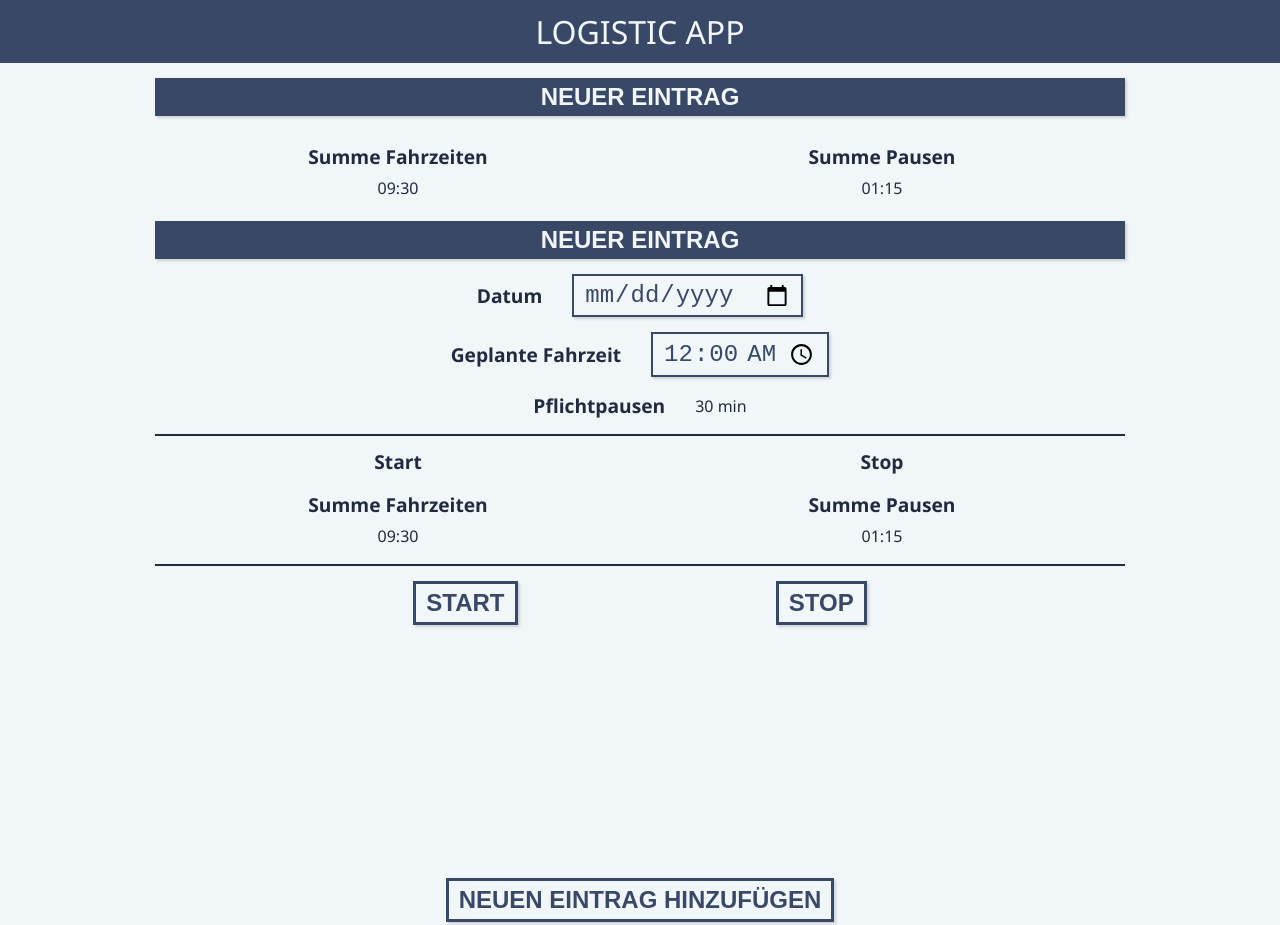
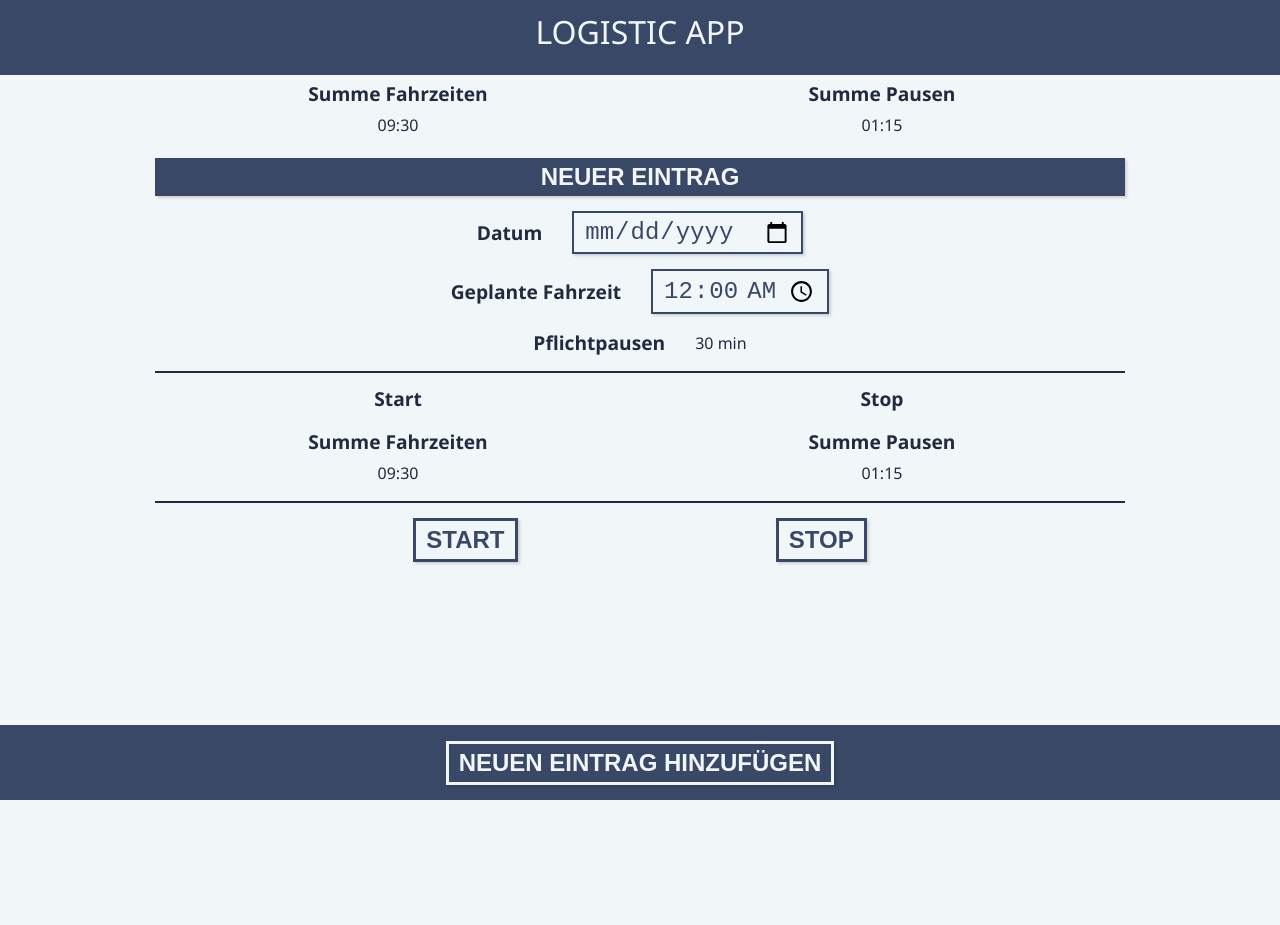
Before and after one commit to Paraldos/myschiggy, a plain HTML site: page index.html in a window 1280 px wide. After the commit the page ends 815 px from the top, so only its background shows below. Drawn offline with Linux system fonts and the light colour scheme.

Commit message:
updated styling

```diff
--- a/index.html
+++ b/index.html
@@ -10,7 +10,9 @@
   <body>
     <header>Logistic App</header>
     <main></main>
-    <button class="new-entry">Neuen Eintrag hinzufügen</button>
+    <footer>
+      <button class="footer__new-entry-btn">Neuen Eintrag hinzufügen</button>
+    </footer>
     <!-- Template -->
     <template class="section-template">
       <section>
--- a/styles/_newEntry.scss
+++ /dev/null
@@ -1,5 +0,0 @@
-.new-entry {
-  position: relative;
-  display: block;
-  margin: auto;
-}
--- /dev/null
+++ b/styles/components/_headerAndFooter.scss
@@ -0,0 +1,35 @@
+header,
+footer {
+  position: fixed;
+  width: 100%;
+  height: var(--height__header);
+  z-index: var(--z-index__header);
+
+  background-color: var(--color__header-background);
+  color: var(--color__header-contrast);
+
+  padding: 10px;
+  text-align: center;
+  font-size: 2rem;
+  font-weight: 500;
+  text-transform: uppercase;
+}
+
+header {
+  inset: 0;
+}
+
+footer {
+  bottom: 0;
+  left: 0;
+  @include flexCenter;
+
+  .footer__new-entry-btn {
+    position: relative;
+    display: block;
+    margin: auto;
+
+    color: var(--color__header-contrast);
+    border-color: var(--color__header-contrast);
+  }
+}
--- a/styles/main.scss
+++ b/styles/main.scss
@@ -1,9 +1,9 @@
-@import "./variables";
-@import "./mixins";
-@import "./button";
-@import "./headings";
-@import "./section";
-@import "./newEntry";
+@import "./variables/variables";
+@import "./variables/mixins";
+@import "./components/button";
+@import "./components/headings";
+@import "./components/section";
+@import "./components/headerAndFooter";
 
 *,
 *::before,
@@ -18,23 +18,9 @@ body {
   color: var(--color__text);
   font-family: "Segoe UI", Tahoma, Geneva, Verdana, sans-serif;
   min-height: 100vh;
-  margin-bottom: 30px;
 }
 
 main {
   position: relative;
-  min-height: 100vh;
+  margin: calc(var(--size__header-height) + 15px) 0;
 }
-
-header {
-  top: 0;
-  left: 0;
-  width: 100%;
-  background-color: var(--color__headings--secondary);
-  color: var(--color__headings--primary);
-  padding: 10px;
-  text-align: center;
-  font-size: 2rem;
-  font-weight: 500;
-  text-transform: uppercase;
-}
--- a/styles/_variables.scss
+++ b/styles/variables/_variables.scss
@@ -1,5 +1,5 @@
 :root {
-  /* ====================== colors ====================== */
+  /* ====================== colors */
   --color__one: #f1f6f9;
   --color__two: #394867;
   --color__three: #212a3e;
@@ -7,6 +7,9 @@
   /* basics */
   --color__background: var(--color__one);
   --color__text: var(--color__three);
+  /* header and footer */
+  --color__header-background: var(--color__two);
+  --color__header-contrast: var(--color__one);
   /* headings */
   --color__headings--primary: var(--color__one);
   --color__headings--secondary: var(--color__two);
@@ -15,4 +18,10 @@
   --color__button--secondary: var(--color__one);
   /* section */
   --color__seciton--border: var(--color__three);
+
+  /* ====================== z-index */
+  --z-index__header: 100;
+
+  /* ====================== sizes */
+  --height__header: 75px;
 }
```
Also changed, not shown: styles/components/_button.scss (renamed from styles/_button.scss), styles/components/_headings.scss (renamed from styles/_headings.scss), styles/components/_section.scss (renamed from styles/_section.scss), styles/main.css, styles/variables/_mixins.scss (renamed from styles/_mixins.scss).
